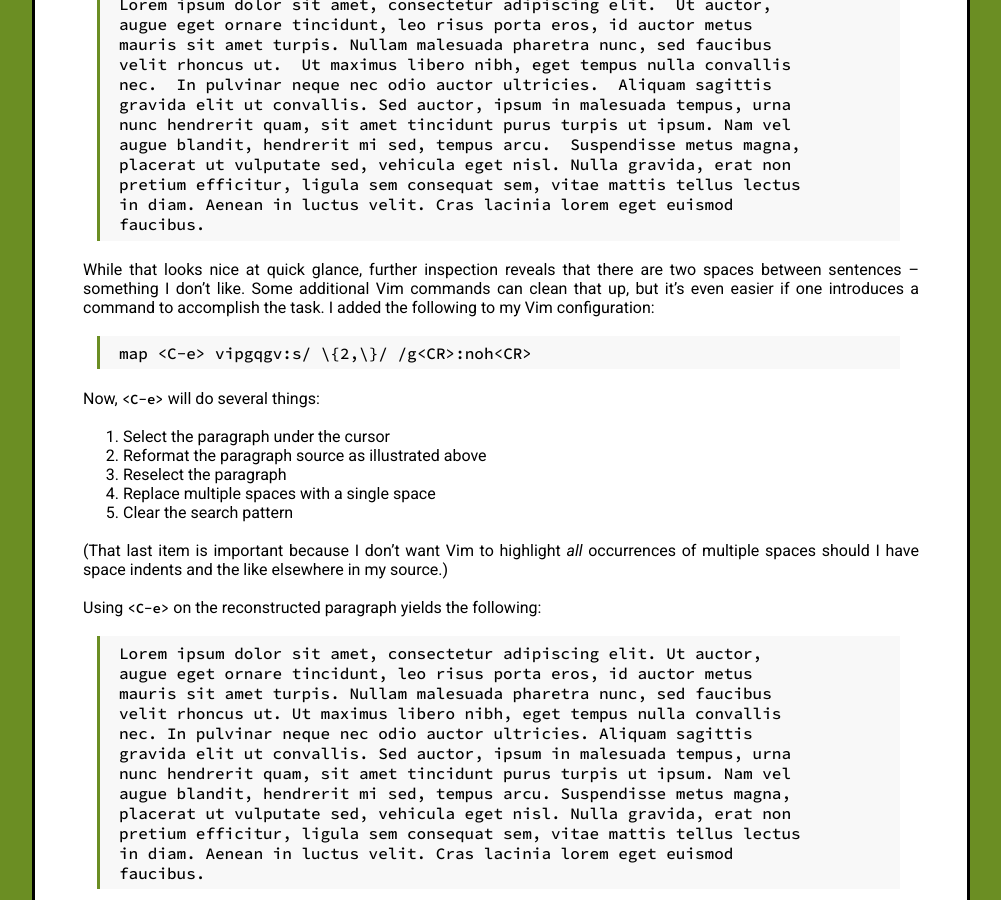
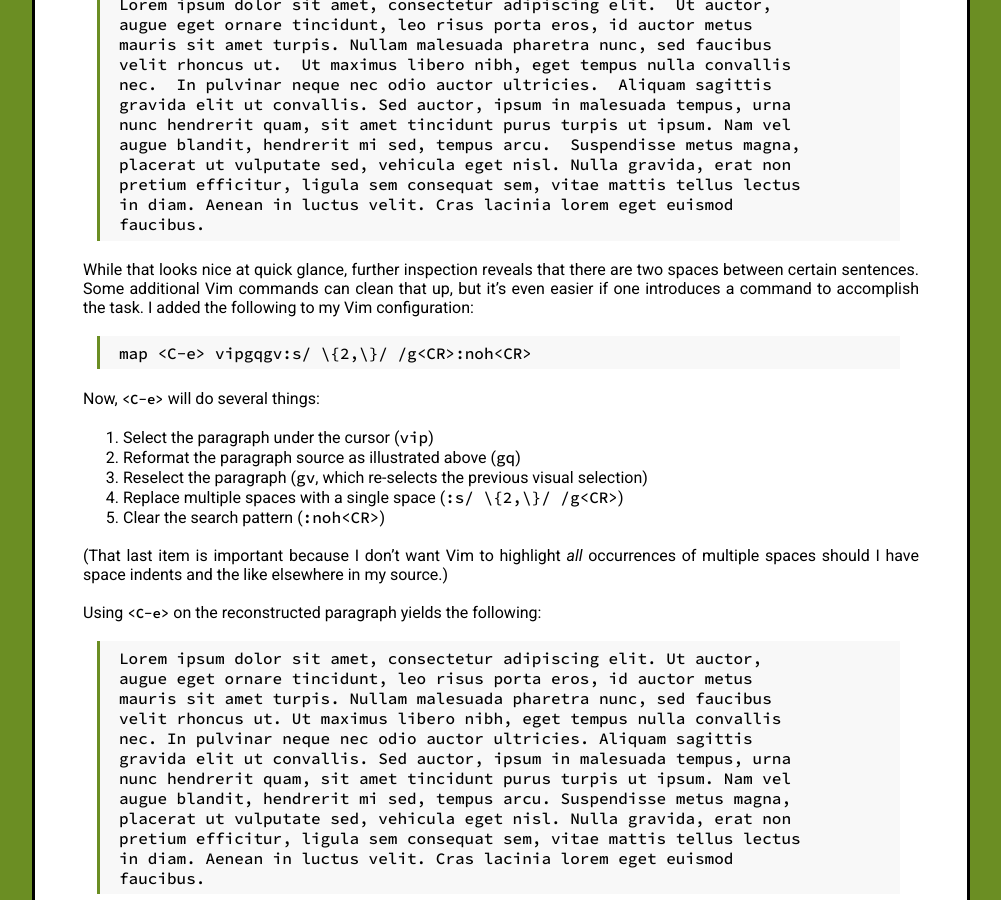
Before and after one commit to cfree3/curtisfree.com, a Jekyll site: the page built from _posts/2015-03-07-reformatting_reordered_latex_paragraphs_in_vim.md, in a window 1280 px wide and 900 px high, scrolled down 1387 px. Shown: the whole window, without its empty margins (139-1140 px from the left). Built offline with Jekyll 4.4.1, drawn with Linux system fonts in a browser that asks for light colours; nearby versions of some CDN libraries.

Commit message:
Small improvements to latest post

```diff
--- a/_posts/2015-03-07-reformatting_reordered_latex_paragraphs_in_vim.md
+++ b/_posts/2015-03-07-reformatting_reordered_latex_paragraphs_in_vim.md
@@ -86,9 +86,8 @@ faucibus.
 ~~~
 
 While that looks nice at quick glance, further inspection reveals that there are two spaces between
-sentences -- something I don't like. Some additional Vim commands can clean that up, but it's even
-easier if one introduces a command to accomplish the task. I added the following to my Vim
-configuration:
+certain sentences. Some additional Vim commands can clean that up, but it's even easier if one
+introduces a command to accomplish the task. I added the following to my Vim configuration:
 
 ~~~ vim
 map <C-e> vipgqgv:s/ \{2,\}/ /g<CR>:noh<CR>
@@ -96,11 +95,11 @@ map <C-e> vipgqgv:s/ \{2,\}/ /g<CR>:noh<CR>
 
 Now, `<C-e>` will do several things:
 
-1. Select the paragraph under the cursor
-2. Reformat the paragraph source as illustrated above
-3. Reselect the paragraph
-4. Replace multiple spaces with a single space
-5. Clear the search pattern
+1. Select the paragraph under the cursor (`vip`)
+2. Reformat the paragraph source as illustrated above (`gq`)
+3. Reselect the paragraph (`gv`, which re-selects the previous visual selection)
+4. Replace multiple spaces with a single space (`:s/ \{2,\}/ /g<CR>`)
+5. Clear the search pattern (`:noh<CR>`)
 
 (That last item is important because I don't want Vim to highlight _all_ occurrences of multiple
 spaces should I have space indents and the like elsewhere in my source.)
```
